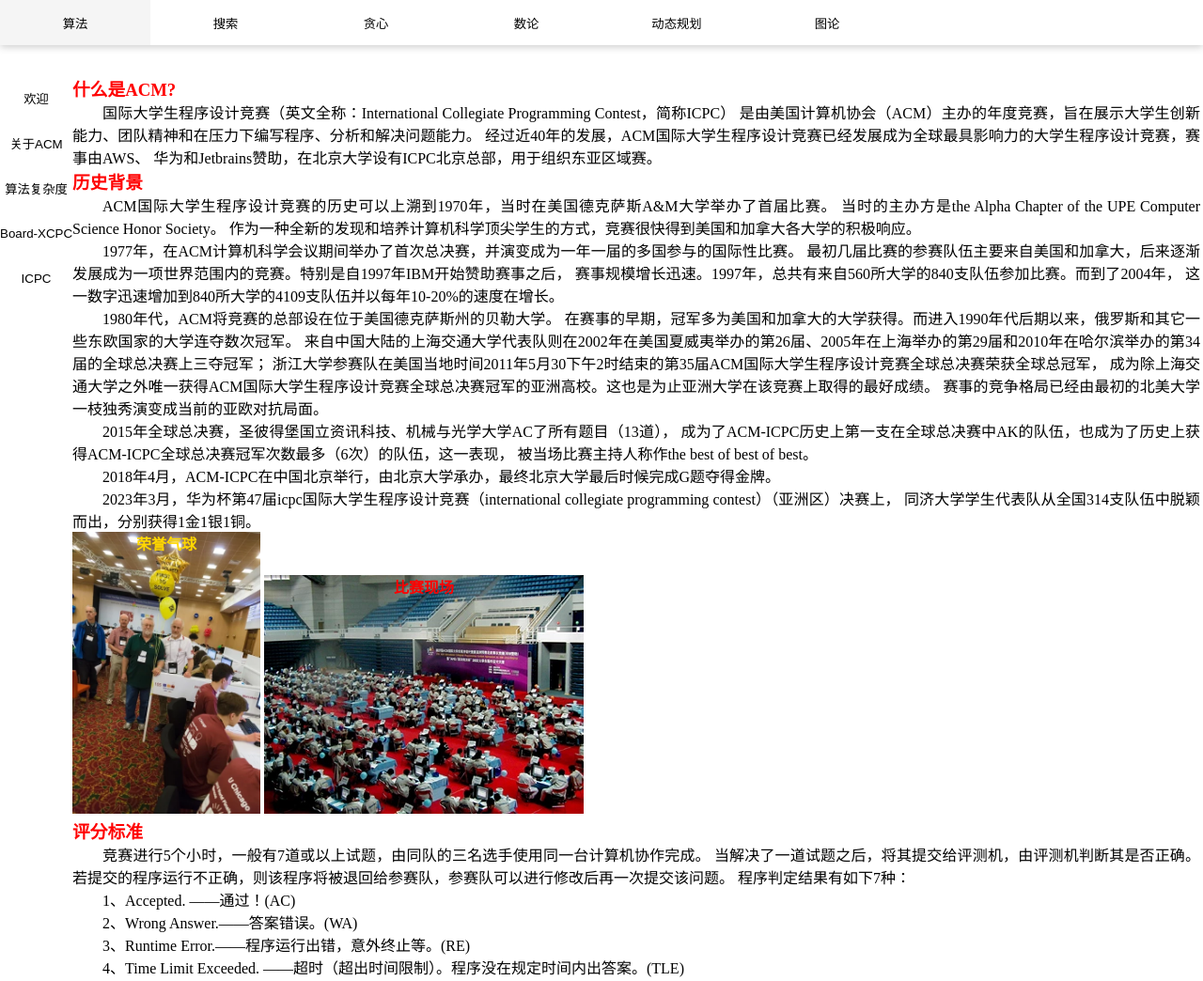
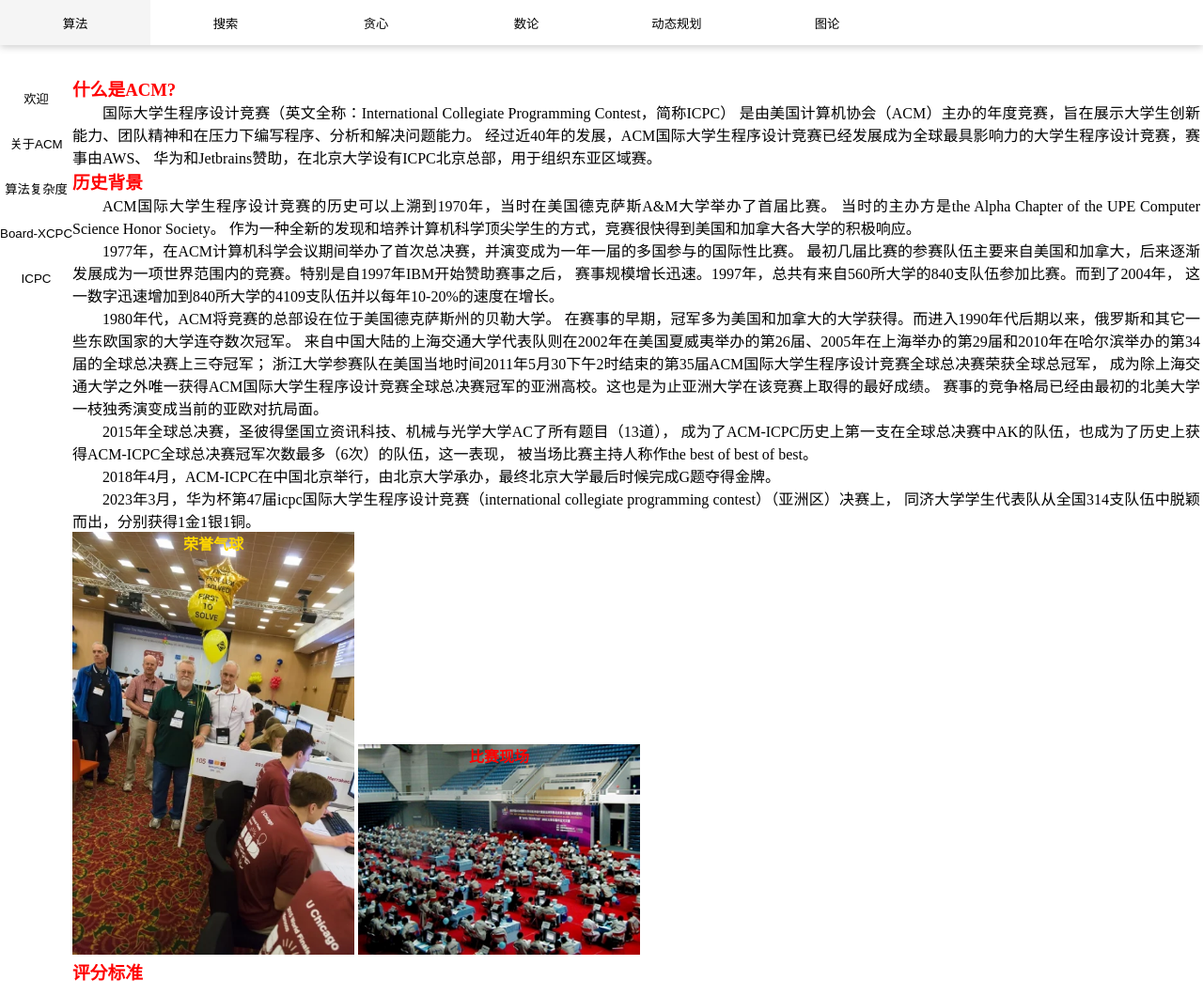
Before and after one commit to Lovye/Algo, a plain HTML site: page index/about.html in a window 1280 px wide. Shown: the top 1044 px of the page at 94% size. Drawn offline with Linux system fonts and the light colour scheme.

Commit message:
Add files via upload

```diff
--- a/index/about.html
+++ b/index/about.html
@@ -60,11 +60,11 @@
 
             </div>
             <div class="img-pos">
-                <img src="../img/特殊荣誉气球.png" alt="" style="max-height: 300px;">
+                <img src="../img/特殊荣誉气球.png" alt="" style="max-width: 300px;">
                 <p class="img-text god">荣誉气球</p>
             </div>
             <div class="img-pos">
-                <img src="../img/大赛现场.png" alt="">
+                <img src="../img/大赛现场.png" alt="" style="max-width: 300px;">
                 <p class="img-text red">比赛现场</p>
             </div>
             <h3 class="red">评分标准</h3>
```
